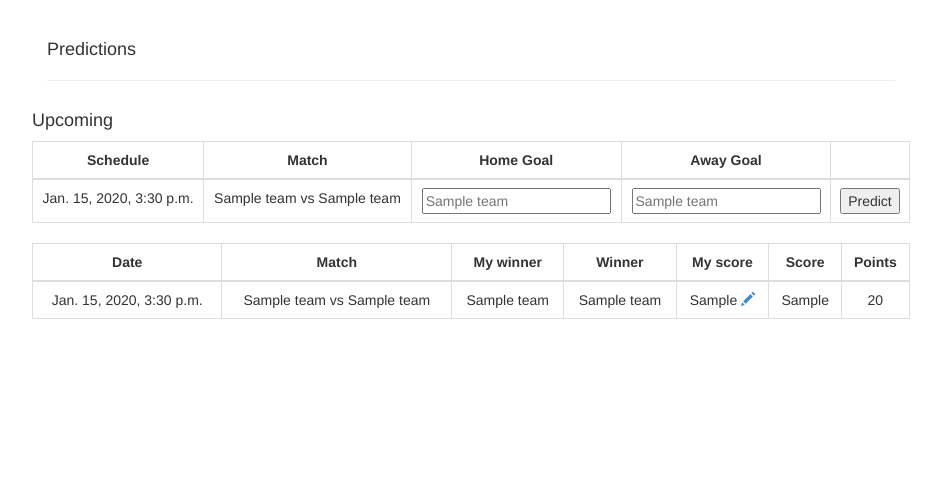
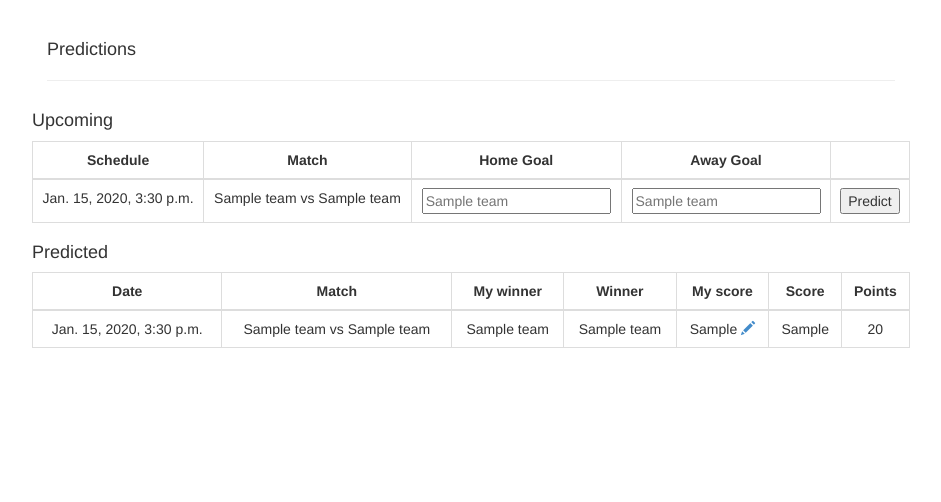
Before and after one commit to odolshinu/football_predictor, a Django app: template football/templates/my_predictions.html in a window 1280 px wide. Shown: the part 51-553 px from the top of the page, without its empty margins (23-964 px from the left). Run offline with Django 3.2, Linux system fonts and the light colour scheme; the template is opened without the code that fills it: values that come from a table or form of the project are taken from there, others are empty; tables that the repository leaves empty hold one stand-in row (values such as "Sample post"); parts of the project's set-up code (start-up, migrations or seed data) failed here and were passed over; some libraries are stand-ins or nearby versions.

Commit message:
prediction page upcoming match empty content

```diff
--- a/football/templates/my_predictions.html
+++ b/football/templates/my_predictions.html
@@ -48,6 +48,8 @@
 	{% else %}
 		<span>No Upcoming Matches in this Gameweek</span>
 	{% endif %}
+	<h4>Predicted</h4>
+	{% if predictions %}
 		<table class="table table-bordered">
 			<thead>
 				<tr>
@@ -93,6 +95,9 @@
 				{% endfor %}
 			</tbody>
 		</table>
+	{% else %}
+		<span>No predictions yet</span>
+	{% endif %}
 	<div class="modal fade" id="edit_prediction" tabindex="-1" role="dialog" aria-labelledby="prediction_title" aria-hidden="true">
 		<div class="modal-dialog">
 			<div class="modal-content">
```
Lines whose indentation alone changed are shown as unchanged.
